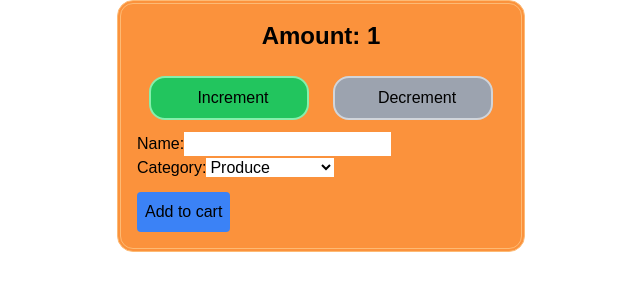
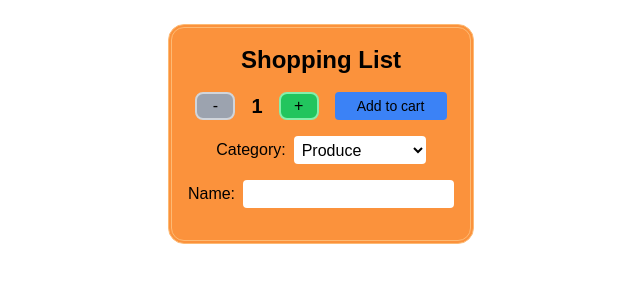
Before and after one commit to chrisracicot/cprg306-assignments, a Next.js app: page /week-5 in a window 1280 px wide. Shown: the top 300 px of the page, without its empty margins (319-959 px from the left). Built offline with nearby package versions, Linux system fonts and the light colour scheme.

Commit message:
Added flex boxes and changed layout

```diff
--- a/app/week-5/new-item.js
+++ b/app/week-5/new-item.js
@@ -18,7 +18,6 @@ export default function NewItem() {
     };
 
     // Print to the web console
-
     console.log(item); // Directly log the item object
 
     // Popup alert
@@ -27,7 +26,6 @@ export default function NewItem() {
     );
 
     // Reset the form
-
     setName("");
     setCategory("produce");
     setCount(1);
@@ -40,48 +38,57 @@ export default function NewItem() {
   };
 
   return (
-    <div className="bg-orange-400 rounded-2xl p-4 border-double border-orange-300 border-4">
-      <p className="text-black text-center pb-3 font-bold text-2xl">
-        Amount: {quantity}
+    <div className="bg-orange-400 rounded-2xl p-4 m-6 border-double border-orange-300 border-4">
+      {/* Shopping List Paragraph in its own flex box */}
+      <div className="flex justify-center mb-4">
+        <p className="text-black text-center font-bold text-2xl">
+          Shopping List
         </p>
+      </div>
+
+      {/* Quantity and Buttons */}
+      <div className="flex items-center justify-center space-x-4 mb-4">
         <button
-        className={`w-40 p-2 pl-4 m-3 rounded-2xl text-black ${
+          className={`w-10 h-7 flex items-center justify-center rounded-lg border-solid border-2 text-black ${
+            quantity <= 1
+              ? "bg-gray-400 border-gray-300"
+              : "bg-green-500 border-green-300 hover:bg-green-400"
+          }`}
+          disabled={quantity <= 1}
+          onClick={() => setCount(quantity - 1)}
+        >
+          -
+        </button>
+
+        <p className="text-black text-center font-bold text-xl">{quantity}</p>
+
+        <button
+          className={`w-10 h-7 flex items-center justify-center rounded-lg border-solid border-2 text-black ${
             quantity >= 20
-            ? "bg-gray-400 border-solid border-2 border-gray-300"
-            : "bg-green-500 border-solid border-2 border-green-300 hover:bg-green-400"
+              ? "bg-gray-400 border-gray-300"
+              : "bg-green-500 border-green-300 hover:bg-green-400"
           }`}
           disabled={quantity >= 20}
           onClick={increment}
         >
-        Increment
+          +
         </button>
+
         <button
-        className={`w-40 p-2 pl-4 m-3 rounded-2xl text-black ${
-          quantity <= 1
-            ? "bg-gray-400 border-solid border-2 border-gray-300"
-            : "bg-green-500 border-solid border-2 border-green-300 hover:bg-green-400"
-        }`}
-        disabled={quantity <= 1}
-        onClick={() => setCount(quantity - 1)}
+          type="submit"
+          onClick={handleSubmit}
+          className="w-28 h-7 flex items-center justify-center text-black text-sm p-2 rounded bg-blue-500 border-blue-300 hover:bg-blue-400"
         >
-        Decrement
+          Add to cart
         </button>
-      <form onSubmit={handleSubmit}>
-        <label className="text-black">
-          Name:
-          <input
-            required
-            className="text-black bg-white"
-            type="text"
-            value={name}
-            onChange={(e) => setName(e.target.value)}
-          />
-        </label>
-        <br />
-        <label className="text-black">
-          Category:
+      </div>
+
+      <form className="mt-4">
+        {/* Category Label and Select in its own flex box */}
+        <div className="flex items-center justify-center mb-4">
+          <label className="text-black mr-2">Category:</label>
           <select
-            className="text-black bg-white"
+            className="text-black bg-white rounded pl-1 h-7"
             value={category}
             onChange={(e) => setCategory(e.target.value)}
           >
@@ -93,14 +100,19 @@ export default function NewItem() {
             <option value="bakery">Bakery</option>
             <option value="household">Household</option>
           </select>
-        </label>
-        <br />
-        <button
-          type="submit"
-          className="bg-blue-500 text-black p-2 mt-3 rounded"
-        >
-          Add to cart
-        </button>
+        </div>
+
+        {/* Name Label and Input in its own flex box */}
+        <div className="flex items-center justify-center mb-4">
+          <label className="text-black mr-2">Name:</label>
+          <input
+            required
+            className="text-black bg-white rounded pl-1 h-7"
+            type="text"
+            value={name}
+            onChange={(e) => setName(e.target.value)}
+          />
+        </div>
       </form>
     </div>
   );
```
Lines whose indentation alone changed are shown as unchanged.
